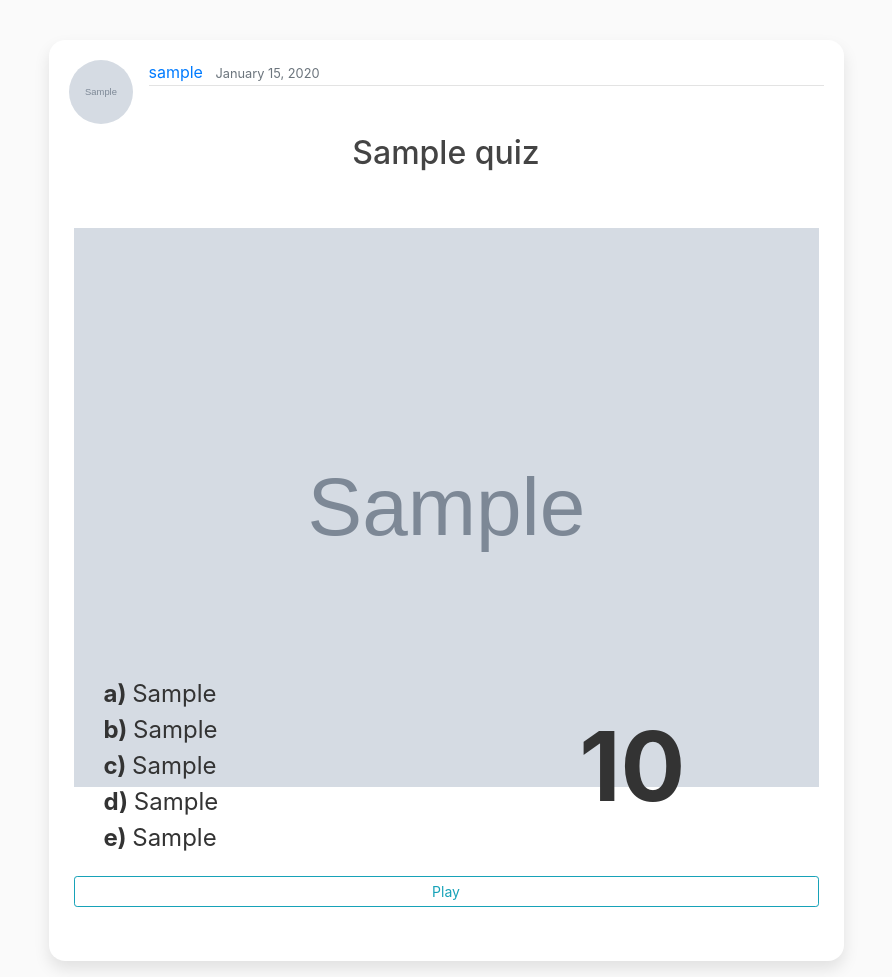
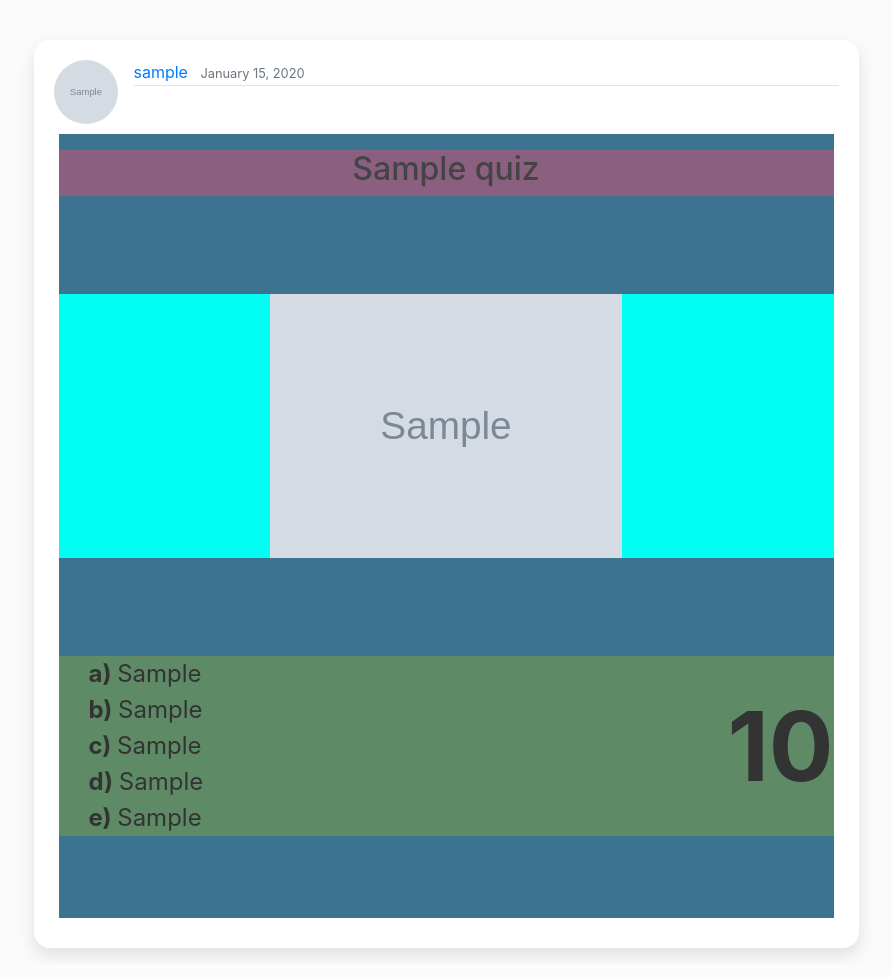
Before and after one commit to jcmProjects/quiz_dev, a Django app: page /quiz/1/ in a window 1280 px wide. Shown: the part 56-1033 px from the top of the page, without its empty margins (194-1086 px from the left). Run offline with Django 3.2, Linux system fonts and the light colour scheme; tables that the repository leaves empty hold one stand-in row (values such as "Sample post"); grey boxes marked "Sample" are stand-in pictures; some libraries are stand-ins or nearby versions.

Commit message:
made alterations to fullscreen layout

```diff
--- a/django_quiz/quiz/models.py
+++ b/django_quiz/quiz/models.py
@@ -31,14 +31,14 @@ class Quiz(models.Model):
         img = Image.open(self.image.path)
 
         # Resize Image
-        if img.width>768:
-            output_size = (768, (768*img.height/img.width))
-            img.thumbnail(output_size)
-            img.save(self.image.path)
-        elif img.height>576:
-            output_size = ((576*img.width/img.height), 576)
-            img.thumbnail(output_size)
-            img.save(self.image.path)
+        # if img.width>768:
+        #     output_size = (768, (768*img.height/img.width))
+        #     img.thumbnail(output_size)
+        #     img.save(self.image.path)
+        # elif img.height>576:
+        #     output_size = ((576*img.width/img.height), 576)
+        #     img.thumbnail(output_size)
+        #     img.save(self.image.path)
 
         # if img.height>768 or img.width>768:
         #     output_size = (768, 768)
--- a/django_quiz/quiz/static/quiz/main.css
+++ b/django_quiz/quiz/static/quiz/main.css
@@ -14,6 +14,21 @@ body {
 
   .bg-steel {
     background-color: #3c7390; /* #5f788a */
+  }
+  .bg-cyan {
+    background-color: #00fff2;
+  }
+  .bg-green {
+    background-color: #5f8a66;
+  }
+  .bg-dark-green {
+    background-color: #044f2c;
+  }
+  .bg-pink {
+    background-color: #8a5f7f;
+  }
+  .bg-red {
+    background-color: #ff0000;
   }
 
   .site-header .navbar-nav .nav-link {
@@ -42,6 +57,7 @@ body {
     border: none;
     border-radius: 3px;
     margin-bottom: 20px;
+    height: 100vh;
   }
 
   .article-title {
@@ -99,11 +115,18 @@ body {
   }
 
   .quiz-show-img {
+    height: 100%;
+    max-height: 33vh;
+    width: auto;
+    object-fit: contain;
+  }
+
+  /* .quiz-show-img {
     width: 100%;
     max-width: 768px;
     height: auto;
     object-fit: contain;
-  }
+  } */
 
   .card-signin {
     border: 0;
@@ -297,3 +320,16 @@ body {
   .ans-text {
     font-size: 150%;
   }
+
+  .quiz-body {
+    height: 98vh;
+  }
+
+  .quiz-footer {
+    position: fixed;
+    left: 0;
+    bottom: 0;
+    width: 100%;
+    text-align: end;
+    visibility: hidden;
+  }
--- a/django_quiz/quiz/templates/quiz/quiz_detail.html
+++ b/django_quiz/quiz/templates/quiz/quiz_detail.html
@@ -1,6 +1,6 @@
 {% extends "quiz/base.html" %}
 {% block content %}
-    <main role="main" class="container">
+    <main role="main" class="container-flex">
         <div class="row">
             <div class="col-md-12">
                 <div class="card card-signin my-3">
@@ -22,26 +22,26 @@
                     </div>
                 </article>
                 <!-- Quiz -->
-                <article class="media quiz-content-section align-items-center" id="myQuiz">
+                <article class="media quiz-content-section align-items-start quiz-body" id="myQuiz"> <!-- align-items-center -->
                     <div class="media-body">
-                        <div class="row justify-content-center">
+                        <div class="row justify-content-center quiz-body bg-steel">
                             <!-- Question -->
                             <div class="container">
-                                <div class="row justify-content-center align-items-center mb-5">
+                                <div class="row justify-content-center my-3 bg-pink">
                                     <h2 class="article-title">{{ object.question }}</h2>
                                 </div>
                             </div>
                             <!-- Image -->
-                            {% if quiz.image != "no_image.jpg" %}
-                                <div class="container quiz-detail-img">
-                                    <div class="row justify-content-center">
+                            <div class="container">
+                                <div class="row justify-content-center quiz-show-img  bg-cyan">
+                                    {% if quiz.image != "no_image.jpg" %}
                                         <img class="quiz-show-img" src="{{ object.image.url }}">
-                                    </div>
+                                    {% endif %}
                                 </div>
-                            {% endif %}
+                            </div>
                             <!-- Answers / Timer -->
                             <div class="container">
-                                <div class="row justify-content-center align-items-center mt-5">
+                                <div class="row justify-content-start align-items-center mt-3 bg-green">
                                     <!-- Answers -->
                                     <div class="col-sm">
                                         <div class="col ans-text text-left"><b>a)    </b>{{ object.ansA }}</div>
@@ -51,13 +51,15 @@
                                         <div class="col ans-text text-left"><b>e)    </b>{{ object.ansE }}</div>
                                     </div>
                                     <!-- Timer -->
-                                    <div class="col-sm">
+                                    <div class="row justify-content-end">
                                         <div class="col text-center font-weight-bold display-1"><span id="time">{{ object.duration }}</span></div>
                                     </div>
                                 </div>
-                                <!-- Footer Buttons -->
-                                <div class="row justify-content-end mt-3">
-                                    <button class="btn btn-outline-info btn-sm btn-block mt-1 mb-1" type="button" id="play_btn">Play</button>
+                            </div>
+                            <!-- Footer Buttons -->
+                            <div class"container">
+                                <div class="quiz-footer bg-red" id="btn_footer">
+                                    <button class="btn btn-outline-info btn-sm" type="button" id="play_btn">Play</button>
                                 </div>
                             </div>
                         </div>
@@ -84,6 +86,7 @@
                 else if (elem.webkitRequestFullscreen) {
                     elem.webkitRequestFullscreen();
                 }
+                document.getElementById("btn_footer").style.visibility = "visible"
             });
         </script>
 
```
Also changed, not shown: django_quiz/quiz/static/quiz/scripts.js (added, +25 -0 lines), django_quiz/media/quiz_img/1080p.jpg (added), django_quiz/media/quiz_img/11658x6112.jpg (added), django_quiz/media/quiz_img/1280x720.jpg (added), django_quiz/media/quiz_img/1366x768.jpg (added), django_quiz/media/quiz_img/4k_1.jpg (added).
